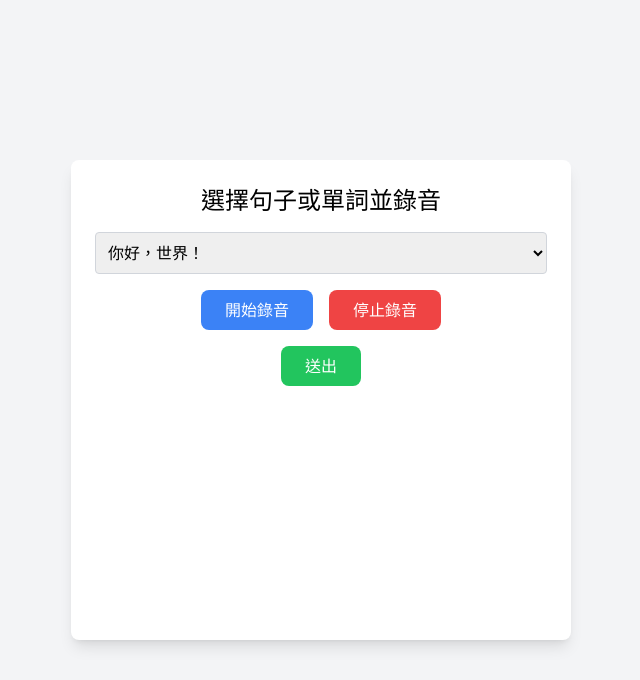
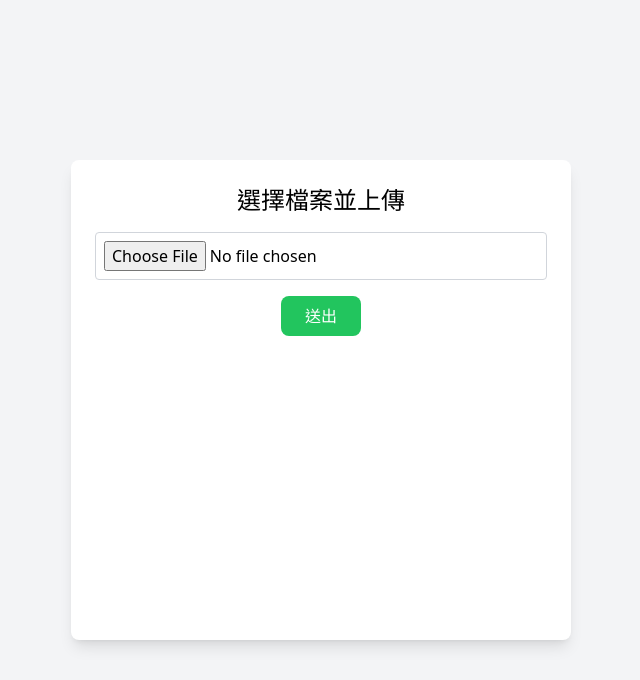
Before and after one commit to yukikoyo/knsh-interview-exam, a Flask app: page /module/examB/ in a window 1280 px wide. Shown: the top 680 px of the page, without its empty margins (319-959 px from the left). Run offline with Flask 3, Linux system fonts and the light colour scheme; some libraries are stand-ins or nearby versions.

Commit message:
feat: 更改examB內容，嘗試更改部署啟動方式

```diff
--- a/templates/examB.html
+++ b/templates/examB.html
@@ -33,24 +33,10 @@
 </head>
 <body class="flex items-center justify-center h-screen bg-gray-100">
     <div class="text-center w-full p-6 bg-white rounded-lg shadow-lg" style="width: 60%; height: 60%; max-width: 500px; max-height: 600px;">
-    <h1 class="text-2xl mb-4">選擇句子或單詞並錄音</h1>
+      <h1 class="text-2xl mb-4">選擇檔案並上傳</h1>
 
-    <!-- 下拉選單 -->
-    <select id="sentenceSelect" class="w-full p-2 mb-4 border border-gray-300 rounded">
-      <option value="你好，世界！">你好，世界！</option>
-      <option value="今天是個好天氣。">今天是個好天氣。</option>
-      <option value="我正在學習編程。">我正在學習編程。</option>
-    </select>
-
-    <!-- 錄音按鈕 -->
-    <div class="mb-4 flex justify-center">
-      <button id="recordBtn" onclick="startRecording()" class="px-6 py-2 bg-blue-500 text-white rounded-lg hover:bg-blue-600">
-        開始錄音
-      </button>
-      <button id="stopBtn" onclick="stopRecording()" class="px-6 py-2 bg-red-500 text-white rounded-lg hover:bg-red-600 ml-4" disabled>
-        停止錄音
-      </button>
-    </div>
+      <!-- 上傳檔案 -->
+      <input type="file" id="fileInput" class="w-full p-2 mb-4 border border-gray-300 rounded">
 
       <!-- 送出按鈕 -->
       <button onclick="sendData()" class="px-6 py-2 bg-green-500 text-white rounded-lg hover:bg-green-600">
```
Also changed, not shown: 1 other file. Lines whose indentation alone changed are shown as unchanged.
